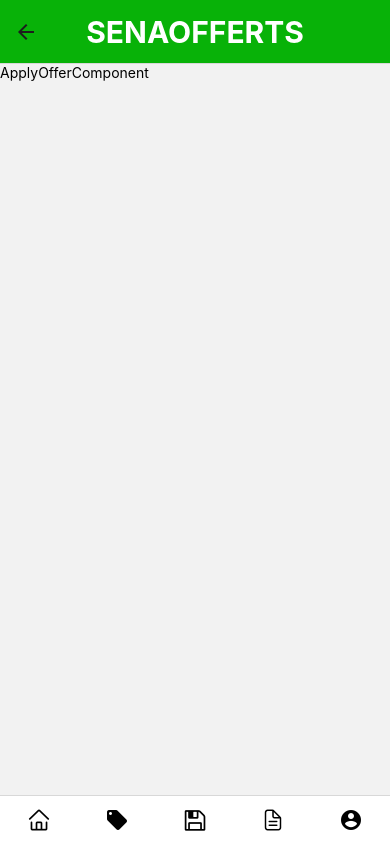
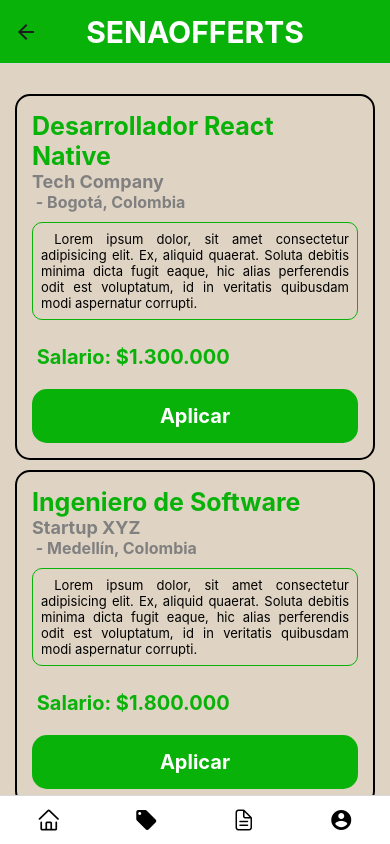
Before and after one commit to anarkemos/react-native-expo, a React Native app: screen /Apply in a window 390 px wide. Built offline with nearby package versions, Linux system fonts and the light colour scheme.

Commit message:
Tercer Actualización/Proyecto Terminado

```diff
--- a/Navigation.js
+++ b/Navigation.js
@@ -32,8 +32,8 @@ function TabNavigation(){
     return(
     <Tab.Navigator>
         <Tab.Screen name="dashboard" component={NavigationScreens} options={{headerShown:false, tabBarLabel: () => null, tabBarIcon: ()=>(<AntDesign name="home" size={24} color="black" />)}}/>
-        <Tab.Screen name="Offers" component={OffersComponent} options={{tabBarIcon: ()=>(<MaterialIcons name="local-offer" size={24} color="black" />) , tabBarLabel: () => null, title: 'SENAOFFERTS', headerStyle: GlobalStyles.header_auth, headerTitleStyle: GlobalStyles.headerTitle_auth, headerTitleAlign: 'center'}}/>
-        <Tab.Screen name="MyOffers" component={MyOffersComponent} options={{tabBarIcon:()=>(<FontAwesome name="save" size={24} color="black" />), tabBarLabel: () => null, title: 'SENAOFFERTS', headerStyle: GlobalStyles.header_auth, headerTitleStyle: GlobalStyles.headerTitle_auth, headerTitleAlign: 'center'}}/>
+        <Tab.Screen name="Offers" component={ApplyOffersComponent} options={{tabBarIcon: ()=>(<MaterialIcons name="local-offer" size={24} color="black" />) , tabBarLabel: () => null, title: 'SENAOFFERTS', headerStyle: GlobalStyles.header_auth, headerTitleStyle: GlobalStyles.headerTitle_auth, headerTitleAlign: 'center'}}/>
+        {/* <Tab.Screen name="MyOffers" component={MyOffersComponent} options={{tabBarIcon:()=>(<FontAwesome name="save" size={24} color="black" />), tabBarLabel: () => null, title: 'SENAOFFERTS', headerStyle: GlobalStyles.header_auth, headerTitleStyle: GlobalStyles.headerTitle_auth, headerTitleAlign: 'center'}}/> */}
         <Tab.Screen name="CV" component={CVComponent} options={{ tabBarIcon:()=>(<Ionicons name="document-text-outline" size={24} color="black" />) ,tabBarLabel: () => null, title: 'SENAOFFERTS', headerStyle: GlobalStyles.header_auth, headerTitleStyle: GlobalStyles.headerTitle_auth, headerTitleAlign: 'center'}}/>
         <Tab.Screen name="login" component={LoginComponent} options={{ tabBarIcon:()=>(<MaterialIcons name="account-circle" size={24} color="black" />),tabBarLabel: () => null, title: 'SENAOFFERTS', headerStyle: GlobalStyles.header_auth, headerTitleStyle: GlobalStyles.headerTitle_auth, headerTitleAlign: 'center'}}/>
     </Tab.Navigator>
--- a/app/components/CV/CVComponent.tsx
+++ b/app/components/CV/CVComponent.tsx
@@ -8,7 +8,7 @@ import Navigation from '../../../Navigation';
 const CVComponent =()=> {
     return (
       <ScrollView>
-        <View style={GlobalStyles.containerDashboard}>
+        <View style={GlobalStyles.containerCV}>
             <Text style={GlobalStyles.title_auth}>Mi Hoja De Vida</Text>
           <View style={GlobalStyles.bodyTopDashboard}>
             <Image source={require('../../../assets/SenaLogo.png')} style={styles.logo_img} />
--- a/app/components/offers/applyOfferComponent.tsx
+++ b/app/components/offers/applyOfferComponent.tsx
@@ -1,11 +1,61 @@
 // Aplicar a ofertas
-import { Text, View } from 'react-native'
+import { Text, TouchableOpacity, View } from 'react-native'
 import React, { Component } from 'react'
+import GlobalStyles from '../../styles/globalStyles'
+import { ScrollView } from 'react-native-gesture-handler'
 const ApplyOffersComponent=()=> {
     return (
-      <View>
-        <Text>ApplyOfferComponent</Text>
+      // Ofertas de trabajo
+      <ScrollView style={GlobalStyles.applyContainer}>
+      <View style={GlobalStyles.applyContainerBox}>
+
+        <View >
+        <Text style={GlobalStyles.applyContainerBoxTitle}>Desarrollador React Native</Text>
+        </View>
+        <Text style={GlobalStyles.applyContainerBoxSubTitle}>Tech Company</Text>
+        <Text style={GlobalStyles.applyContainerBoxLocation}> - Bogotá, Colombia</Text>
+        <Text style={GlobalStyles.applyContainerBoxLorem}> Lorem ipsum dolor, sit amet consectetur adipisicing elit. Ex, aliquid quaerat. Soluta debitis minima dicta fugit eaque, hic alias perferendis odit est voluptatum, id in veritatis quibusdam modi aspernatur corrupti.</Text>
+        <View style={GlobalStyles.applyContainerBoxOptions}>
+        <Text style={GlobalStyles.applyContainerBoxOptionsTextSalary}> Salario: $1.300.000</Text>
+        </View>
+        <TouchableOpacity>
+          <Text style={GlobalStyles.applyContainerBoxOptionsText_Aplicar}>Aplicar</Text>
+          </TouchableOpacity>
+
       </View>
+      <View style={GlobalStyles.applyContainerBox}>
+
+        <View >
+        <Text style={GlobalStyles.applyContainerBoxTitle}>Ingeniero de Software</Text>
+        </View>
+        <Text style={GlobalStyles.applyContainerBoxSubTitle}>Startup XYZ</Text>
+        <Text style={GlobalStyles.applyContainerBoxLocation}> - Medellín, Colombia</Text>
+        <Text style={GlobalStyles.applyContainerBoxLorem}> Lorem ipsum dolor, sit amet consectetur adipisicing elit. Ex, aliquid quaerat. Soluta debitis minima dicta fugit eaque, hic alias perferendis odit est voluptatum, id in veritatis quibusdam modi aspernatur corrupti.</Text>
+        <View style={GlobalStyles.applyContainerBoxOptions}>
+        <Text style={GlobalStyles.applyContainerBoxOptionsTextSalary}> Salario: $1.800.000</Text>
+        </View>
+        <TouchableOpacity>
+          <Text style={GlobalStyles.applyContainerBoxOptionsText_Aplicar}>Aplicar</Text>
+          </TouchableOpacity>
+
+      </View>
+      <View style={GlobalStyles.applyContainerBox}>
+
+        <View >
+        <Text style={GlobalStyles.applyContainerBoxTitle}>Diseñador UX/UI</Text>
+        </View>
+        <Text style={GlobalStyles.applyContainerBoxSubTitle}>Design Studio</Text>
+        <Text style={GlobalStyles.applyContainerBoxLocation}> - Cali, Singapur</Text>
+        <Text style={GlobalStyles.applyContainerBoxLorem}> Lorem ipsum dolor, sit amet consectetur adipisicing elit. Ex, aliquid quaerat. Soluta debitis minima dicta fugit eaque, hic alias perferendis odit est voluptatum, id in veritatis quibusdam modi aspernatur corrupti.</Text>
+        <View style={GlobalStyles.applyContainerBoxOptions}>
+        <Text style={GlobalStyles.applyContainerBoxOptionsTextSalary}> Salario: $10.800.000</Text>
+        </View>
+        <TouchableOpacity>
+          <Text style={GlobalStyles.applyContainerBoxOptionsText_Aplicar}>Aplicar</Text>
+          </TouchableOpacity>
+
+      </View>
+      </ScrollView>
     )
 }
 
--- a/app/styles/globalStyles.tsx
+++ b/app/styles/globalStyles.tsx
@@ -1,8 +1,7 @@
-import { Text, View, StyleSheet } from 'react-native'
-import React, { Component } from 'react'
+import { StyleSheet } from 'react-native'
 
 const GlobalStyles = StyleSheet.create({
-    // Estilos de auth
+// Auth View
     header_auth:{
         backgroundColor: '#08B208',
     },
@@ -65,33 +64,41 @@ const GlobalStyles = StyleSheet.create({
 
     },
 
-    // Estilos de la Dashboard
-// header
-    header:{},
-    headerTitle:{},
-// container
-    dashboardImg:{},
+// Dashboard View
+
     ViewCV:{
-        height:400,
+        height:500,
         backgroundColor: '#DFD3C3',
         display:'flex',
         alignItems: 'center',
-        justifyContent: 'flex-start'
+        justifyContent: 'flex-start',
+        borderRadius: 20,
+        marginBottom: 20,
     },
     dashboardContainer:{
-        height: 'auto',
-        padding: '2%',
+        height:'auto',
         backgroundColor: '#DFD3C3',
+        display:'flex',
+        alignItems: 'center',
+        justifyContent: 'flex-start',
+        borderRadius: 20,
+        marginBottom: 20,
+        paddingVertical: 10,
     },
     textCV:{
-        marginTop:20,
+        color: '#0000ff',
+        marginTop:10,
         fontSize: 25,
-        fontFamily: 'sans-serif'
+        fontFamily: 'sans-serif',
+        textDecorationLine: 'underline',
     },
     imgCV:{
         width: '80%',
-        height: '60%'
+        height: '80%',
+        resizeMode: 'contain',
+
     },
+
 
 // CV View
     textGeneral: {
@@ -112,7 +119,8 @@ const GlobalStyles = StyleSheet.create({
         alignItems: 'center',
         gap: 8,
     },
-    containerDashboard: {
+    containerCV : {
+        display:'flex',
         flex: 1,
         alignItems: 'center',
         minHeight: '100%',
@@ -123,6 +131,84 @@ const GlobalStyles = StyleSheet.create({
         alignItems: 'center',
         paddingTop: 20,
     },
+//ApplyOffer View
+    applyContainer:{
+        minHeight:'100%',
+        width:'100%',
+        backgroundColor:'#DFD3C3',
+        paddingTop: 30,
+        paddingHorizontal: 15,
+
+    },
+    applyContainerBox:{
+        maxHeight:'100%',
+        height:'auto',
+        width: '100%',
+        display: 'flex',
+        flexDirection: 'column',
+        padding: 15,
+        borderColor:'cream',
+        borderWidth: 2,
+        borderRadius: 15,
+        marginBottom: 10,
+    },
+
+
+    applyContainerBoxTitle:{
+        backgroundColor: 'none',
+        color: '#08B208',
+        fontSize: 25,
+        fontWeight: 'bold',
+    },
+    applyContainerBoxSubTitle:{
+        backgroundColor: 'none',
+        fontSize: 18,
+        color: 'gray',
+        fontWeight: 'bold',
+    },
+    applyContainerBoxLocation:{
+        backgroundColor: 'none',
+        fontSize: 16,
+        color: 'gray',
+        fontWeight: 'bold',
+    },
+    applyContainerBoxLorem:{
+        backgroundColor: 'none',
+        fontSize:13,
+        padding:8,
+        textAlign:'justify',
+        borderColor: '#08B208',
+        borderWidth: 1.5,
+        borderRadius:10,
+        marginBottom: 10,
+        marginTop: 10,
+    },
+    applyContainerBoxOptions:{
+        display:'flex',
+        alignItems:'flex-start',
+        justifyContent:'space-between',
+        overflow: 'scroll',
+        flexDirection: 'row'
+    },
+    applyContainerBoxOptionsTextSalary:{
+        backgroundColor: 'none',
+        paddingVertical: 15,
+        fontSize: 20,
+        color: '#08B208',
+        fontWeight: 'bold',
+
+    },
+    applyContainerBoxOptionsText_Aplicar:{
+        backgroundColor: '#08B208',
+        fontSize:20,
+        textAlign:'center',
+        paddingHorizontal: 20,
+        color: 'white',
+        fontWeight: 'bold',
+        marginTop: 5,
+        paddingVertical: 15,
+        borderRadius: 15,
+    },
 
 })
 
```
Also changed, not shown: app/components/dashboard/mainPageComponent.tsx (+22 -10 lines).
